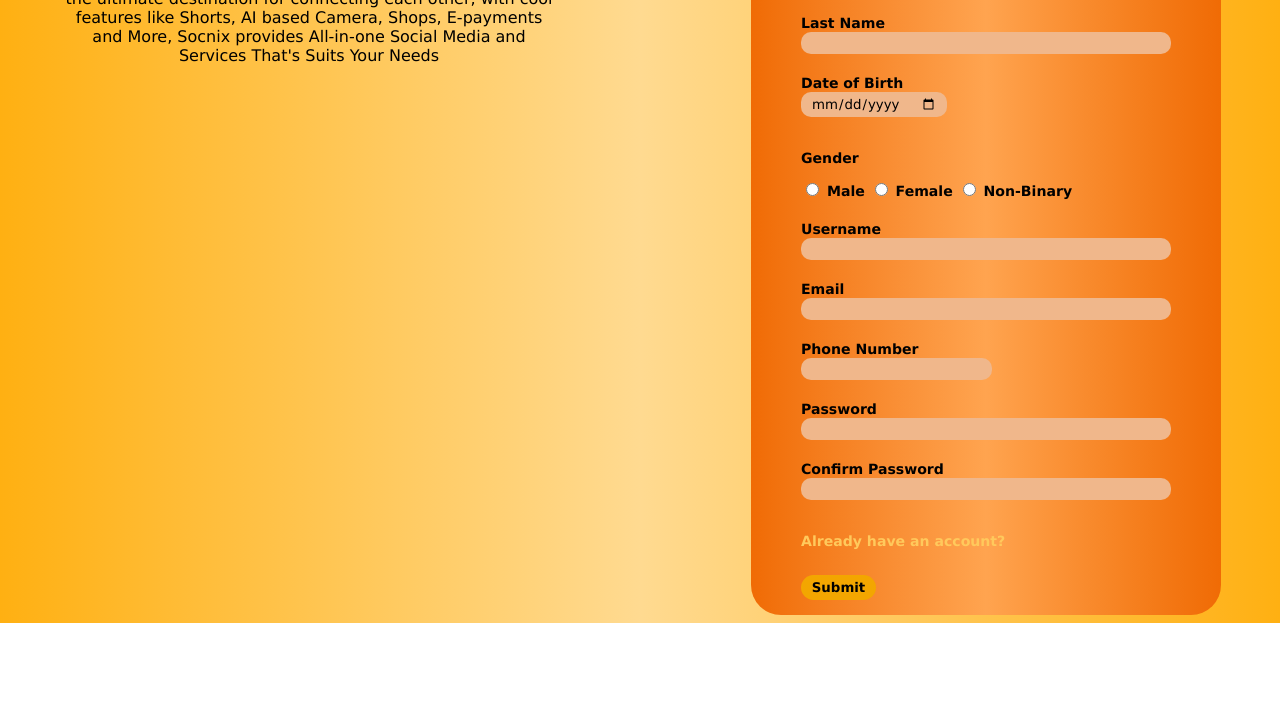
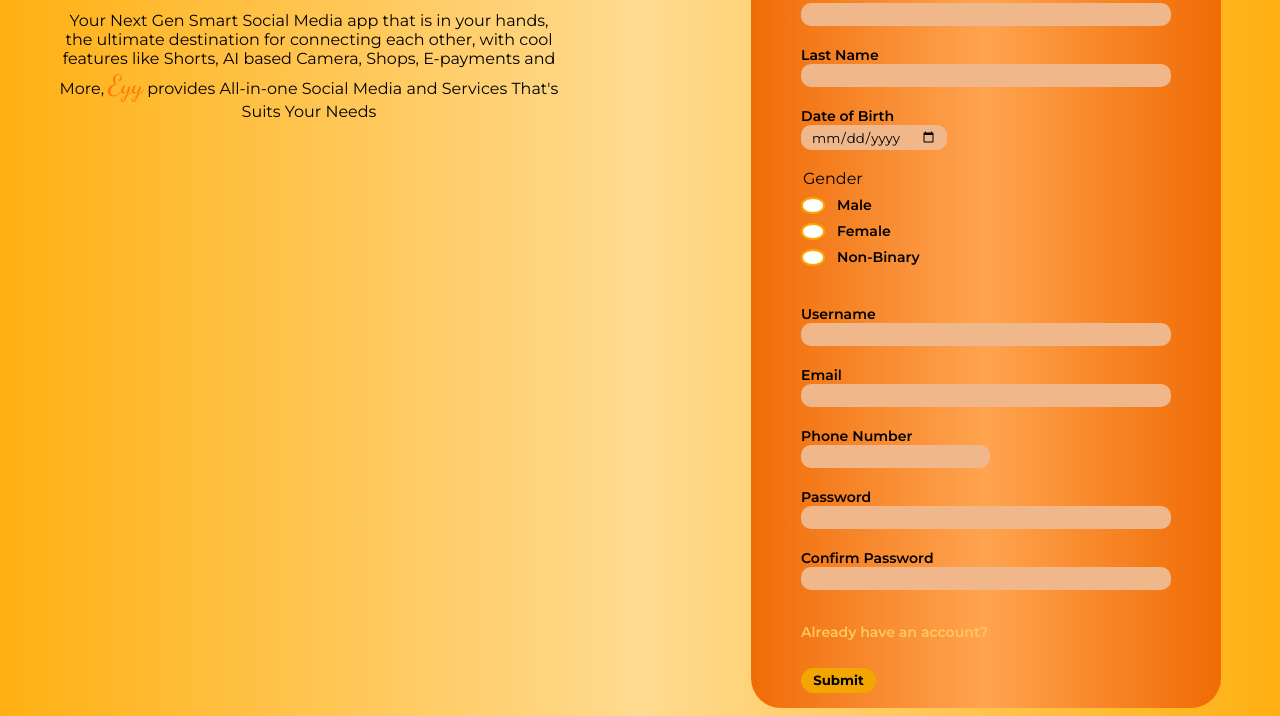
Before and after one commit to rayx3000/login-template, a plain HTML site: page index.html in a window 1280 px wide. Shown: the part 237-953 px from the top of the page. Before the commit the page ends 860 px from the top, so only its background shows below. Drawn offline with Linux system fonts and the light colour scheme.

Commit message:
fix GUI issues

```diff
--- a/index.html
+++ b/index.html
@@ -12,49 +12,8 @@
      <h1>Eyy</h1>
     </header>
     <main>
-        <div class="desc-container">
-            <h1>Welcome To <span>Eyy</span></h1>
-            <p>Your Next Gen Smart Social Media app that is in your hands, the ultimate destination
-               for connecting each other, with cool features like Shorts, AI based Camera, Shops,
-               E-payments and More, Socnix provides All-in-one Social Media and Services That's
-               Suits Your Needs </p>
-        </div>
-        <div class="form-container">
-            <h2>Sign Up Now!</h2>
-            <form>
-                <label for="first-name">First Name</label><br>
-                <input type="text" id="first-name" required><br><br>
-                <label for="last-name">Last Name</label><br>
-                <input type="text" id="last-name" required><br><br>
-                <label for="date-of-birth">Date of Birth</label><br>
-                <input type="date" id="date-of-birth" required><br><br>
-                <p>Gender</p>
-                <label>
-                    <input type="radio" name="gender" value="male" required>
-                    Male
-                </label>
-                <label>
-                    <input type="radio" name="gender" value="female" required>
-                    Female
-                </label>
-                <label>
-                    <input type="radio" name="gender" value="non-binary" required>
-                    Non-Binary
-                </label><br><br>
-                <label for="username">Username</label><br>
-                <input type="text" id="username" required><br><br>
-                <label for="email-address">Email</label><br>
-                <input type="email" id="email-address" required><br><br>
-                <label for="phone-number">Phone Number</label><br>
-                <input type="tel" id="phone-number"><br><br>
-                <label for="password">Password</label><br>
-                <input type="password" id="password" required><br><br>
-                <label for="confirm-password">Confirm Password</label><br>
-                <input type="password" id="confirm-password" required><br><br>
-                <p class="toggle-link">Already have a account?</p>
-                <button type="submit" id="submit-button">Submit</button>
-            </form>
-        </div>
+        <div class="desc-container"></div>
+        <div class="form-container"></div>
     </main>
     <footer></footer>
     <script src="script.js"></script>
--- a/script.js
+++ b/script.js
@@ -10,19 +10,22 @@ let signUp = `
                 <input type="text" id="signup-last-name" required><br><br>
                 <label for="signup-date-of-birth">Date of Birth</label><br>
                 <input type="date" id="signup-date-of-birth" required><br><br>
-                <p>Gender</p>
-                <label>
+                <div class="gender-container">
+                    <legend>Gender</legend>
+                    <label for="male">
                         <input type="radio" name="gender" value="male" required>
                         Male
                     </label>
-                <label>
+                    <label for="female">
                         <input type="radio" name="gender" value="female" required>
                         Female
                     </label>
-                <label>
+                    <label for="non-binary">
                         <input type="radio" name="gender" value="non-binary" required>
                         Non-Binary
-                </label><br><br>
+                    </label>
+                </div>
+                <br><br>
                 <label for="signup-username">Username</label><br>
                 <input type="text" id="signup-username" required><br><br>
                 <label for="signup-email-address">Email</label><br>
@@ -54,7 +57,7 @@ let signUpMessage = `
             <h1>Welcome To <span>Eyy</span></h1>
             <p>Your Next Gen Smart Social Media app that is in your hands, the ultimate destination
                for connecting each other, with cool features like Shorts, AI based Camera, Shops,
-               E-payments and More, Socnix provides All-in-one Social Media and Services That's
+               E-payments and More, <span>Eyy</span> provides All-in-one Social Media and Services That's
                Suits Your Needs </p>
 `
 
--- a/styles.css
+++ b/styles.css
@@ -1,5 +1,7 @@
+@import url('https://fonts.googleapis.com/css2?family=Dancing+Script:wght@400..700&family=Lexend:wght@100..900&family=Manrope:wght@200..800&family=Montserrat:ital,wght@0,100..900;1,100..900&family=Outfit:wght@100..900&display=swap');
+
 *{
-    font-family: 'Lucida Sans', 'Lucida Sans Regular', 'Lucida Grande', 'Lucida Sans Unicode', Geneva, Verdana, sans-serif;
+    font-family: "Montserrat", sans-serif;
 }
 
 body{
@@ -18,17 +20,21 @@ header{
     padding-left: 30px;
 }
 
-header h1, h1 span{
+header h1, h1 span, p span{
     font-family: "Dancing Script", cursive;
     color: rgb(255, 123, 0);
 }
 
 header h1{
-    font-size: 2.5em;
+    font-size: 3.2em;
 }
 
 h1 span{
-    font-size: 1em;
+    font-size: 1.2em;
+}
+
+p span{
+    font-size: 1.75rem;
 }
 
 main{
@@ -65,6 +71,47 @@ input{
     outline: 0;
     padding: 3.5px 10px;
     background-color: #f0b78b;
+}
+
+.gender-container label{
+    display: flex;
+    align-items: center;
+    gap: 12px;
+    margin-top: 8px;
+}
+
+input[type="radio"] {
+    -webkit-appearance: none;
+    appearance: none;
+    background-color: #fff;
+    margin: 0;
+    font: inherit;
+    color: currentColor;
+    width: 1.15em;
+    height: 1.15em;
+    border: 0.15em solid orange;
+    border-radius: 50%;
+}
+
+input[type="radio"]::before {
+    content: "";
+    width: 0.65em;
+    height: 0.65em;
+    border-radius: 50%;
+    transform: scale(0);
+    transition: 120ms transform ease-in-out;
+    box-shadow: inset 1em 1em orange;
+    background-color: yellow;
+}
+
+input[type="radio"]:checked::before {
+    transform: scale(1);
+}
+
+input[type="radio"]:focus {
+    outline: max(2px, 0.15em) solid orange;
+    outline-offset: max(2px, 0.15em);
+    background-color: yellow;
 }
 
 form label, form p{
```
Lines whose indentation alone changed are shown as unchanged.
